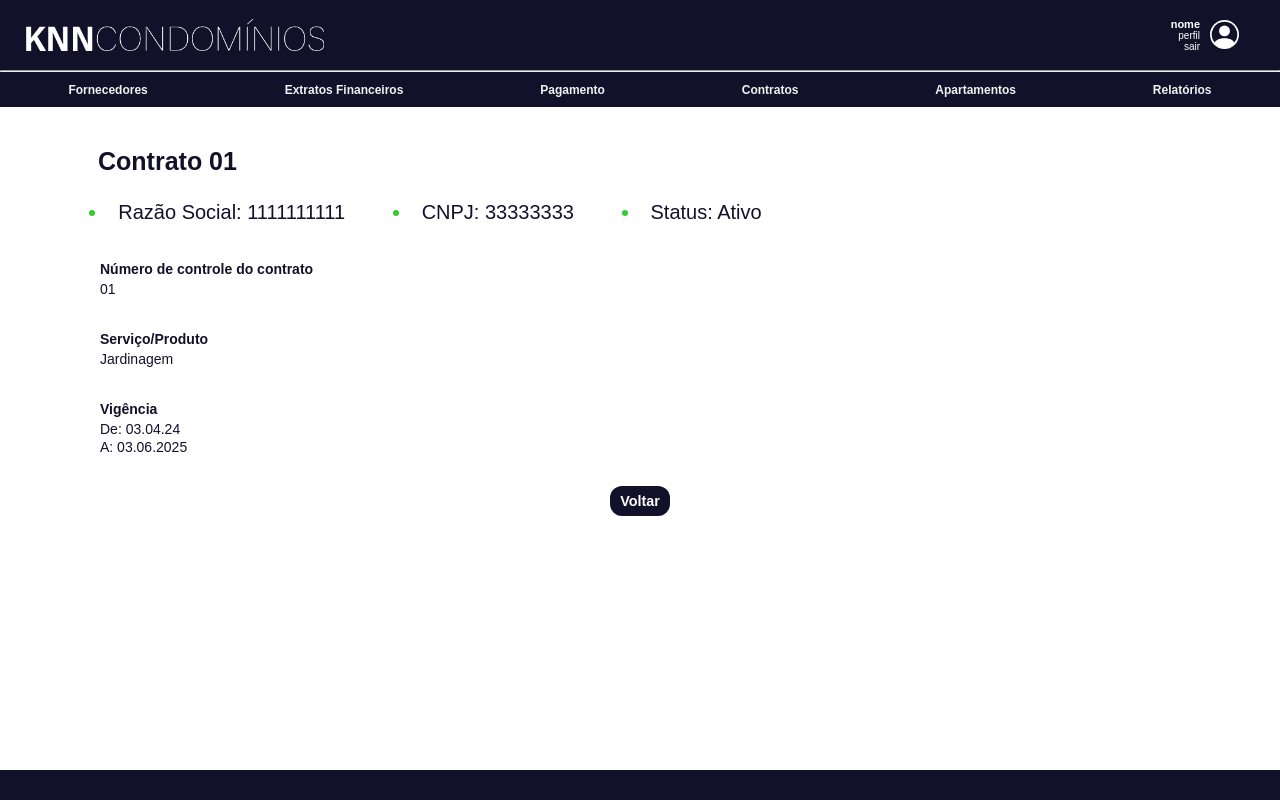
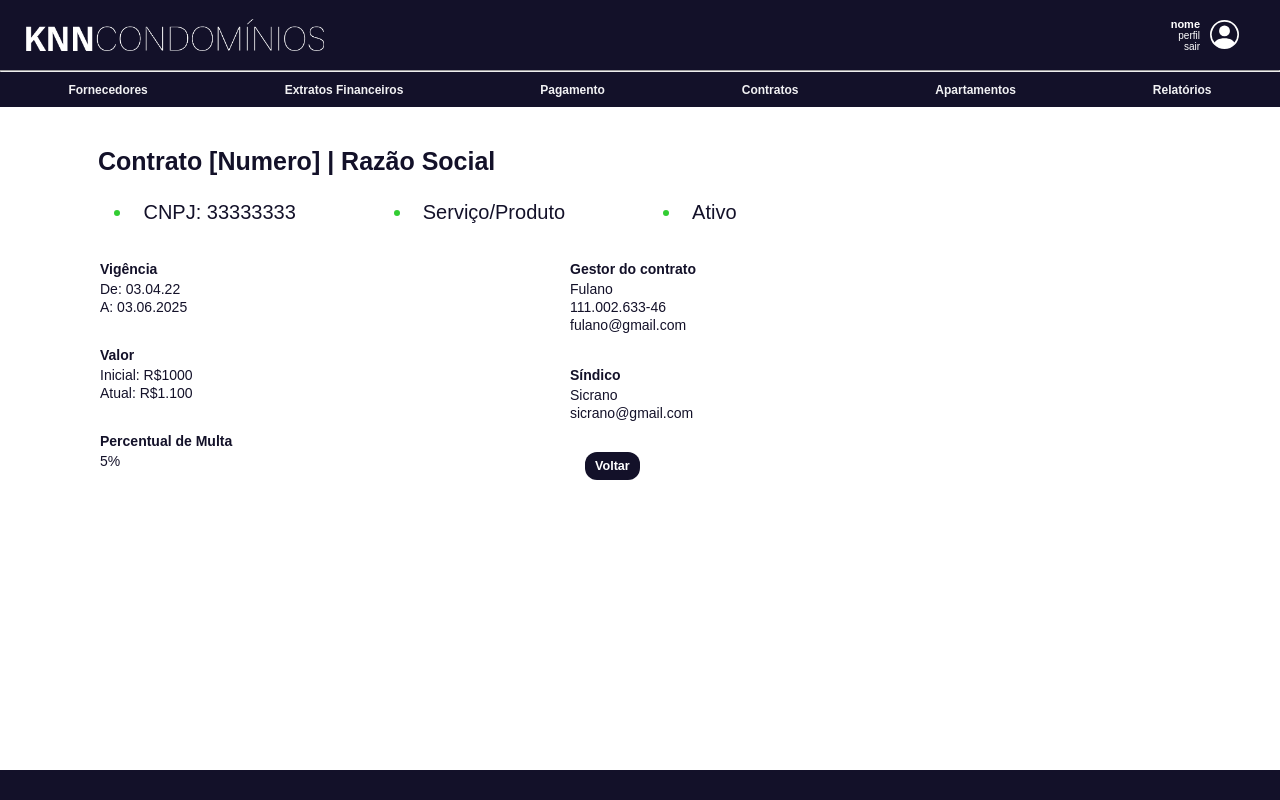
Before and after one commit to matheuspmbarcellos/KnnSystem, a React (Create React App) app in the folder frontend/: page /DetalharContrato in a window 1280 px wide. Built offline with nearby package versions, Linux system fonts and the light colour scheme.

Commit message:
Contratos

```diff
--- a/frontend/src/components/PagesStyles/alterar-detalhar-inativar/index.jsx
+++ b/frontend/src/components/PagesStyles/alterar-detalhar-inativar/index.jsx
@@ -79,6 +79,7 @@ flex-direction: column;
 export const CorpoContent = styled.div`
 width: 260px;
 min-height: 70px;
+
 `
 
 export const Titulo = styled.div`
--- a/frontend/src/pages/Contratos/Buscar/styles.jsx
+++ b/frontend/src/components/PagesStyles/buscar/index.jsx
@@ -1,7 +1,6 @@
 import styled from "styled-components";
 
-export const ContratosContainer = styled.div`
-
+export const PageContainer = styled.div`
     display: flex;
     flex-direction: column;
     align-items: center;
--- a/frontend/src/pages/Contratos/Cadastrar/styles.js
+++ b/frontend/src/components/PagesStyles/cadastrar/index.jsx
@@ -1,8 +1,6 @@
 import styled from "styled-components";
 
 export const CadastrarContainer = styled.div`
-width: 100%;
-height: 100%;
 display: flex;
 flex-direction: column;
 align-items: center;
@@ -12,37 +10,58 @@ align-items: center;
 h1 {
     font-size: 35px;
     color: #131129;
-    margin: 45px 10px 10px 10px;
+    margin: 25px 10px 10px 10px;
 }
 
 `
-export const BodyContainer = styled.div`
+export const BodyContainer = styled.form`
 width: 50%;
 display: flex;
 flex-direction: row;
-align-items: start;
-margin: 3%;
+align-items: center;
+margin: 2%;
 `
 
 export const InputContainer = styled.div`
-width: 100%;
+width: 90%;
 display: flex;
 flex-direction: column;
-margin-top: 1%;
+align-items: center;
 
 input {
     width: 90%;
     color: #131129;
-    height: 5%;
+    height: 20px;
     padding: 6px;
     border-bottom: 1px solid #131129;
     border-top: none;
     border-left: none;
     border-right: none;
-    margin: 1%;
 
     &:focus {
         color: limegreen;
         outline: none;
     }
 `
+
+export const InputContainerRow= styled.div`
+width: 95%;
+display: flex;
+flex-direction: row;
+align-items: center;
+
+input {
+    width: 90%;
+    color: #131129;
+    height: 20px;
+    padding: 6px;
+    border-bottom: 1px solid #131129;
+    border-top: none;
+    border-left: none;
+    border-right: none;
+
+    &:focus {
+        color: limegreen;
+        outline: none;
+    }
+`
--- a/frontend/src/pages/Contratos/Resultado/styles.jsx
+++ b/frontend/src/components/PagesStyles/resultado/index.jsx
@@ -7,7 +7,7 @@ align-items: center;
 padding-bottom: 40px;
 }
 
-h2 {
+.resultado {
     margin: 30px auto 30px 80%;
     font-weight: 100;
     font-style: italic;
@@ -66,3 +66,17 @@ export const EditButton = styled.button`
         transform: scale(1.1);
     }
 `;
+export const DisableButton = styled.button`
+    height:20px;
+    width: 20px;
+    margin-left: 5px;
+    margin-right: 5px;
+    background: url(../inativar.svg);
+    background-size: 95%;
+    background-repeat: no-repeat;
+    border: none;
+
+    &:hover {
+        transform: scale(1.1);
+    }
+`;
--- a/frontend/src/pages/Contratos/Buscar/index.jsx
+++ b/frontend/src/pages/Contratos/Buscar/index.jsx
@@ -1,5 +1,5 @@
 // import { Link } from "react-router-dom";
-import { ContratosContainer, InputContainer} from "./styles";
+import { PageContainer, InputContainer} from "../../../components/PagesStyles/buscar";
 import MenuContratos from "../../../components/MenuCRUD/MenuContratos";
 import Button from "../../../components/Button/Button";
 import { useState } from "react";
@@ -17,7 +17,7 @@ const BuscarContratos = () => {
   };
 
   return (
-    <ContratosContainer>
+    <PageContainer>
         <h1>CONTRATOS</h1>
         <MenuContratos/>
         <form onSubmit={handleExibirResultado}>
@@ -31,7 +31,7 @@ const BuscarContratos = () => {
         </InputContainer>
         </form>
 
-    </ContratosContainer>
+    </PageContainer>
   )
 }
 
--- a/frontend/src/pages/Contratos/Cadastrar/index.js
+++ b/frontend/src/pages/Contratos/Cadastrar/index.js
@@ -1,16 +1,15 @@
-import { CadastrarContainer, InputContainer, BodyContainer } from "./styles";
+import { CadastrarContainer, InputContainer, BodyContainer } from "../../../components/PagesStyles/cadastrar";
+import MenuFornecedores from "../../../components/MenuCRUD/MenuFornecedores";
 import Button from "../../../components/Button/Button";
-import MenuContratos from "../../../components/MenuCRUD/MenuContratos";
 
-const CadastrarContrato = () => {
+const CadastrarFornecedor = () => {
 
   return (
     <CadastrarContainer>
-        <h1>CONTRATOS</h1>
-        <MenuContratos/>
-
+        <h1>FORNECEDORES</h1>
+        <MenuFornecedores/>
        <BodyContainer>
-        <InputContainer>
+       <InputContainer>
         <input type='text' placeholder='Número controle fornecedor'/>
         <input type='date' placeholder='Vigência inicial'/>
         <input type='date' placeholder='Vigência final'/>
@@ -32,4 +31,4 @@ const CadastrarContrato = () => {
   )
 }
 
-export default CadastrarContrato;
+export default CadastrarFornecedor;
--- a/frontend/src/pages/Contratos/Detalhar/index.jsx
+++ b/frontend/src/pages/Contratos/Detalhar/index.jsx
@@ -7,41 +7,64 @@ const DetalharContrato = () => {
 
   return (
         <PageContainer>
-          <p className="title">{`Contrato 01 `}</p>
+          <p className="title">{`Contrato [Numero] | Razão Social`}</p>
 
             <SubtituloContainer>
               <ul>
-                  <li><p>{`Razão Social: 1111111111`}</p></li>
                   <li><p>{`CNPJ: 33333333`}</p></li>
-                 <li> <p>{`Status: Ativo`}</p></li>
+                  <li><p>{`Serviço/Produto`}</p></li>
+                 <li> <p>{`Ativo`}</p></li>
               </ul>
           </SubtituloContainer>
 
           <AlterarContainer>
 
             <CorpoContainer>
-              <CorpoContent>
-                <Titulo>Número de controle do contrato</Titulo>
-                <Dado>01</Dado>
-              </CorpoContent>
-
-              <CorpoContent>
-                <Titulo>Serviço/Produto</Titulo>
-                <Dado>Jardinagem</Dado>
-              </CorpoContent>
 
               <CorpoContent>
                 <Titulo>Vigência</Titulo>
-                <Dado>De: 03.04.24</Dado> <Dado>A: 03.06.2025</Dado>
+                <Dado>De: 03.04.22</Dado>
+                <Dado>A: 03.06.2025</Dado>
+              </CorpoContent><br/>
+
+              <CorpoContent>
+                <Titulo>Valor</Titulo>
+                <Dado>Inicial: R$1000</Dado>
+                  <Dado>Atual: R$1.100</Dado>
+              </CorpoContent> <br/>
+
+              <CorpoContent>
+              <Titulo>Percentual de Multa</Titulo>
+                <Dado>5%</Dado>
               </CorpoContent>
+
+              </CorpoContainer>
+
+          <CorpoContainer>
+
+
+          <CorpoContent>
+                <Titulo>Gestor do contrato</Titulo>
+                <Dado>Fulano</Dado>
+                <Dado>111.002.633-46</Dado>
+                <Dado>fulano@gmail.com</Dado>
+             </CorpoContent><br/><br/>
+
+              <CorpoContent>
+                <Titulo>Síndico</Titulo>
+                <Dado>Sicrano</Dado>
+                <Dado>sicrano@gmail.com</Dado>
+              </CorpoContent>
+
+              <Button onClick={() => navigate(-1)}>Voltar</Button>
 
 
               </CorpoContainer>
 
+
+
             </AlterarContainer>
-            <center className="bottom">
-                  <Button onClick={() => navigate(-1)}>Voltar</Button>
-              </center>
+
           </PageContainer>
   )}
 
--- a/frontend/src/pages/Contratos/Resultado/index.jsx
+++ b/frontend/src/pages/Contratos/Resultado/index.jsx
@@ -1,4 +1,4 @@
-import { ResultadoContainer, Resultado, DetailButton } from "./styles";
+import { ResultadoContainer, Resultado, DetailButton} from "../../../components/PagesStyles/resultado";
 import Button from "../../../components/Button/Button";
 import { useNavigate } from "react-router-dom";
 
@@ -38,7 +38,7 @@ const ResultadoContrato = () => {
         </tbody>
 
       </Resultado>
-      <Button>Voltar</Button>
+      <Button onClick={() => navigate(-1)}>Voltar</Button>
     </ResultadoContainer>
   )
 }
```
